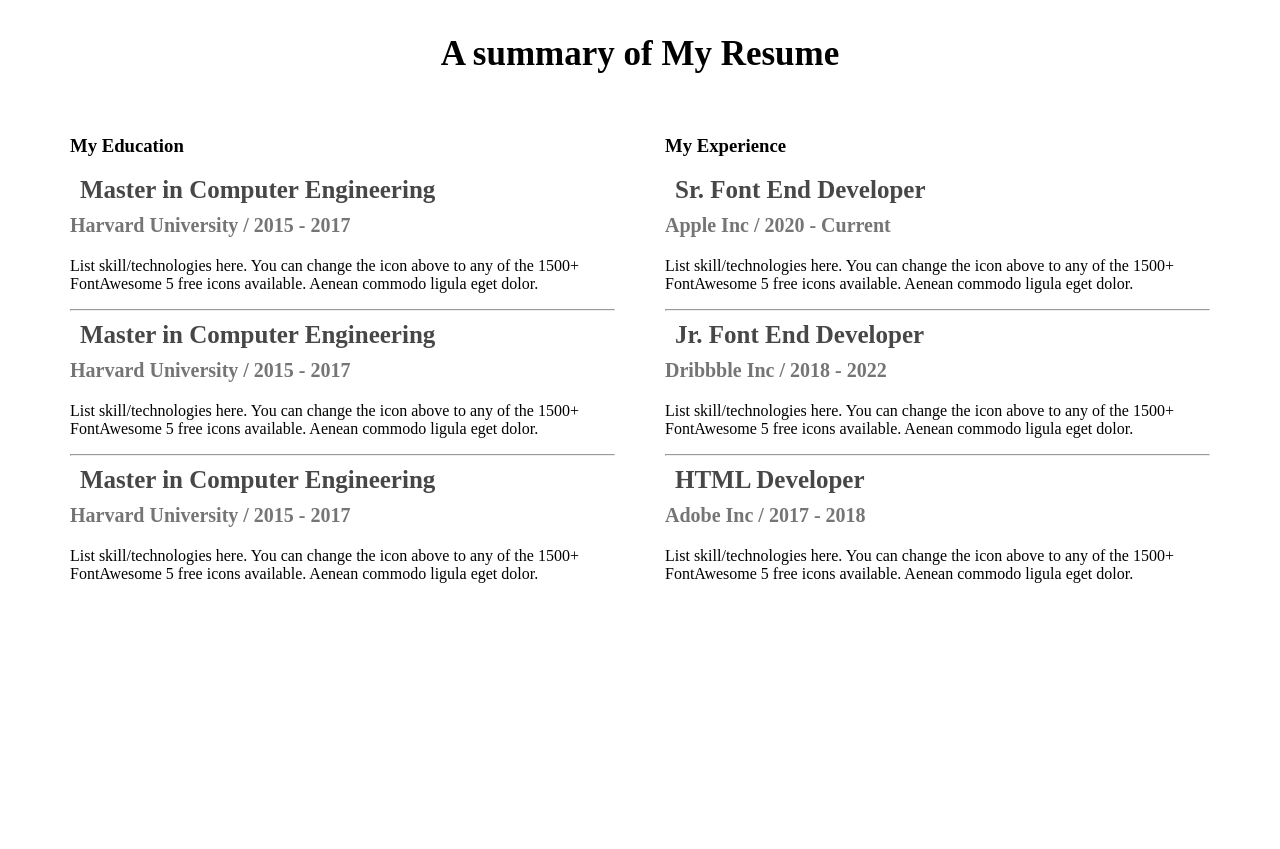
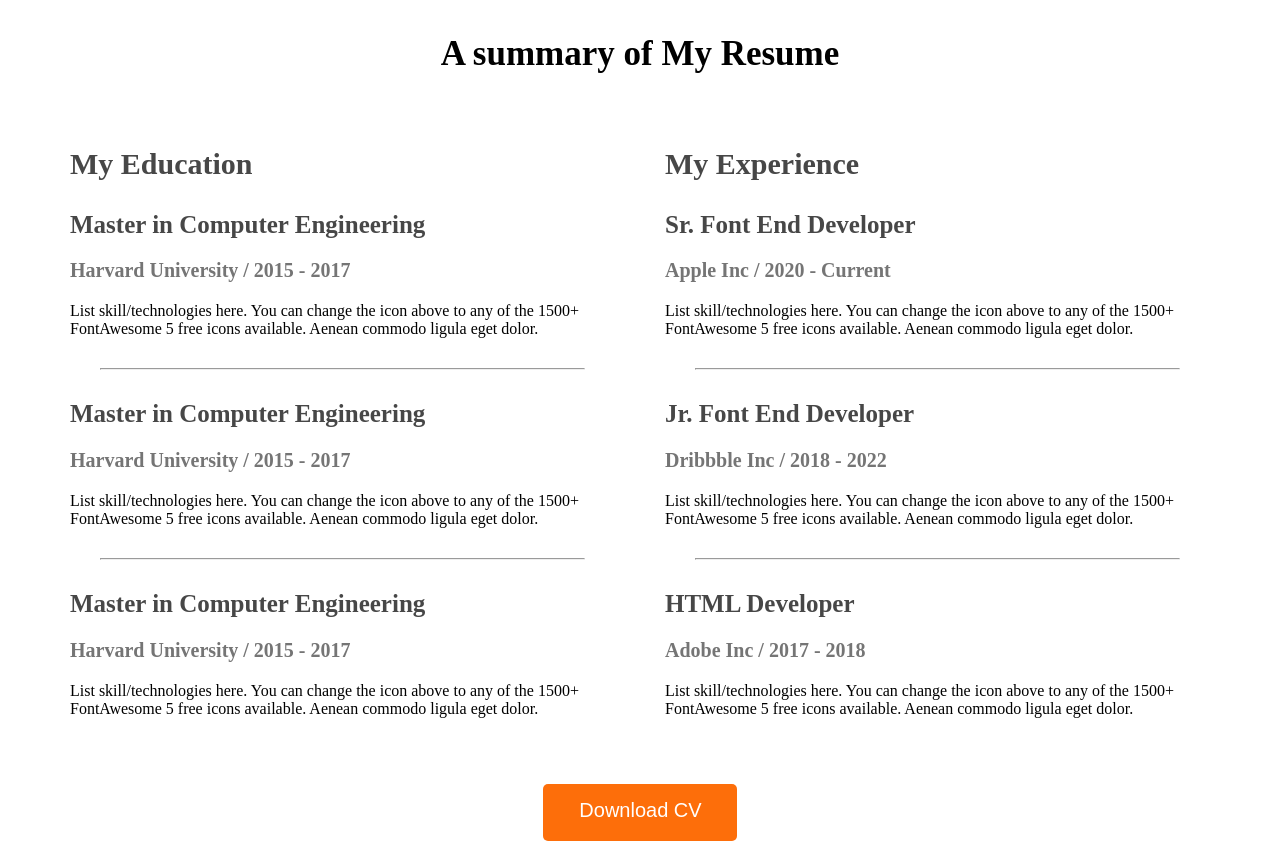
Before and after one commit to mi-rabby/webdeveloper-portfolio, a plain HTML site: page index.html in a window 1280 px wide. Shown: the part 2300-3149 px from the top of the page. Before the commit the page ends 2907 px from the top, so only its background shows below. Drawn offline with Linux system fonts and the light colour scheme.

Commit message:
finished the resume section

```diff
--- a/index.html
+++ b/index.html
@@ -141,7 +141,11 @@
                                 to any of the 1500+ FontAwesome 5 free icons available. Aenean commodo ligula eget dolor.</p>
                     </div>
                  </div>
-           </section>
+                </section>
+                 <div class="download-cv">
+                    <button class="btn-primary">Download CV</button>
+                 </div>
+
 
     </main>
     <footer>
--- a/styles/portfolio.css
+++ b/styles/portfolio.css
@@ -141,7 +141,7 @@ main section{
     color: #757575;
 }
 /* Resume section styles */
-.resume-column-title{
+.resume-colum-title{
     color: #474747;
     font-size: 30px;
     font-weight: 700;
@@ -163,8 +163,12 @@ main section{
         font-size: 25px;
         font-weight: 700px;
         color: #474747;
-        margin: 10px;
+        /* margin: 10px; */
 }
 .resume-container hr{
-    /* margin: 30px; */
+    margin: 30px;
 }
+.download-cv{
+    text-align: center;
+    margin-top: 50px;
+}
```
